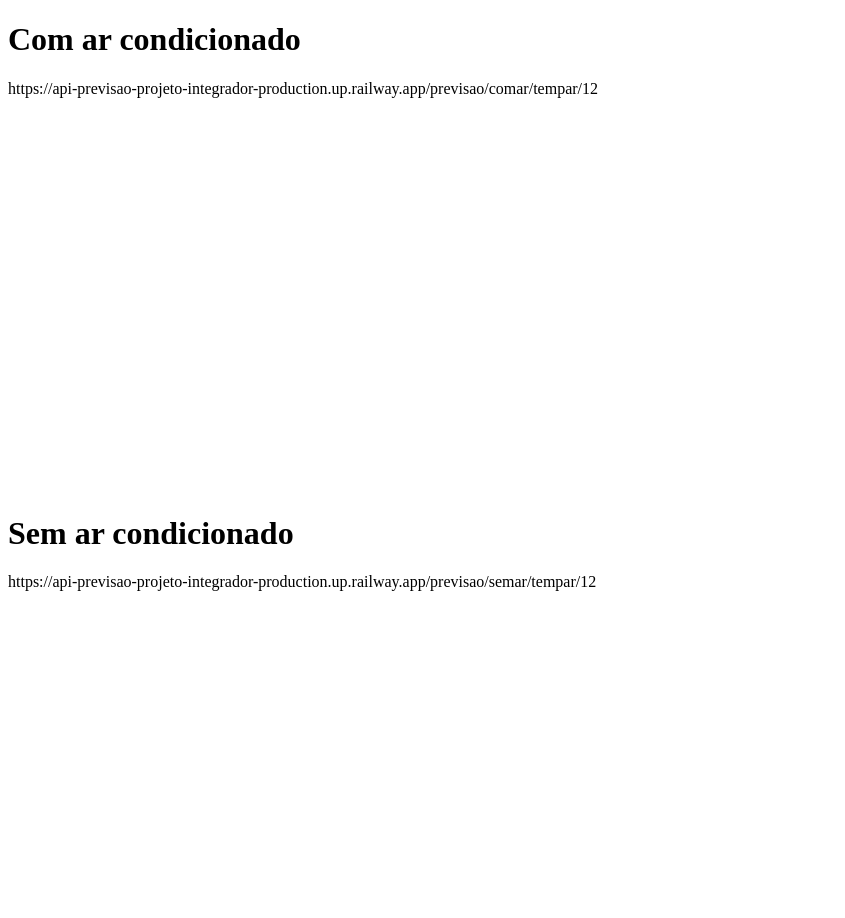
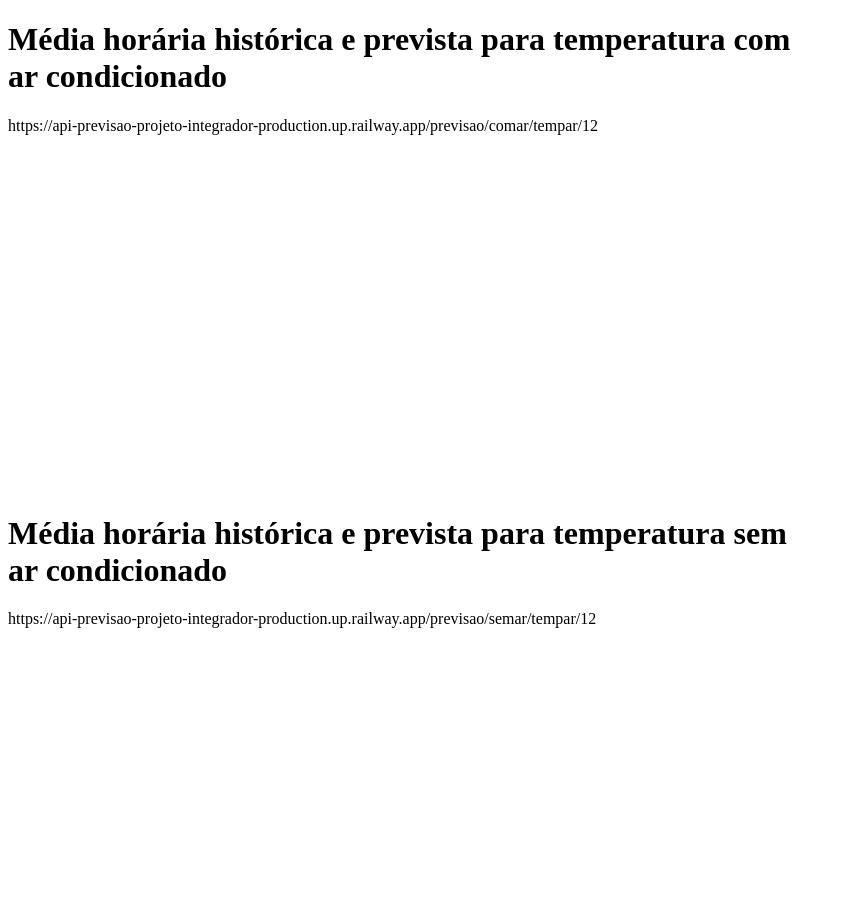
Before and after one commit to casjunior93/api-previsao-projeto-integrador, a plain HTML site: page templates/base.html in a window 1280 px wide. Shown: the whole page, without its empty margins (0-845 px from the left). Drawn offline with nearby package versions, Linux system fonts and the light colour scheme; no server answers.

Commit message:
Ajuste página web

```diff
--- a/templates/base.html
+++ b/templates/base.html
@@ -96,13 +96,13 @@
   </script>
 
   <div class="chart-container" style="height:400px; width:800px">
-    <h1>Com ar condicionado</h1>
+    <h1>Média horária histórica e prevista para temperatura com ar condicionado</h1>
     <p>https://api-previsao-projeto-integrador-production.up.railway.app/previsao/comar/tempar/12</p>
     <canvas id="line-chart"></canvas>
   </div>
   <br><br><br><br>
   <div class="chart-container" style="height:400px; width:800px">
-    <h1>Sem ar condicionado</h1>
+    <h1>Média horária histórica e prevista para temperatura sem ar condicionado</h1>
     <p>https://api-previsao-projeto-integrador-production.up.railway.app/previsao/semar/tempar/12</p>
     <canvas id="line-chart2"></canvas>
   </div>
```
